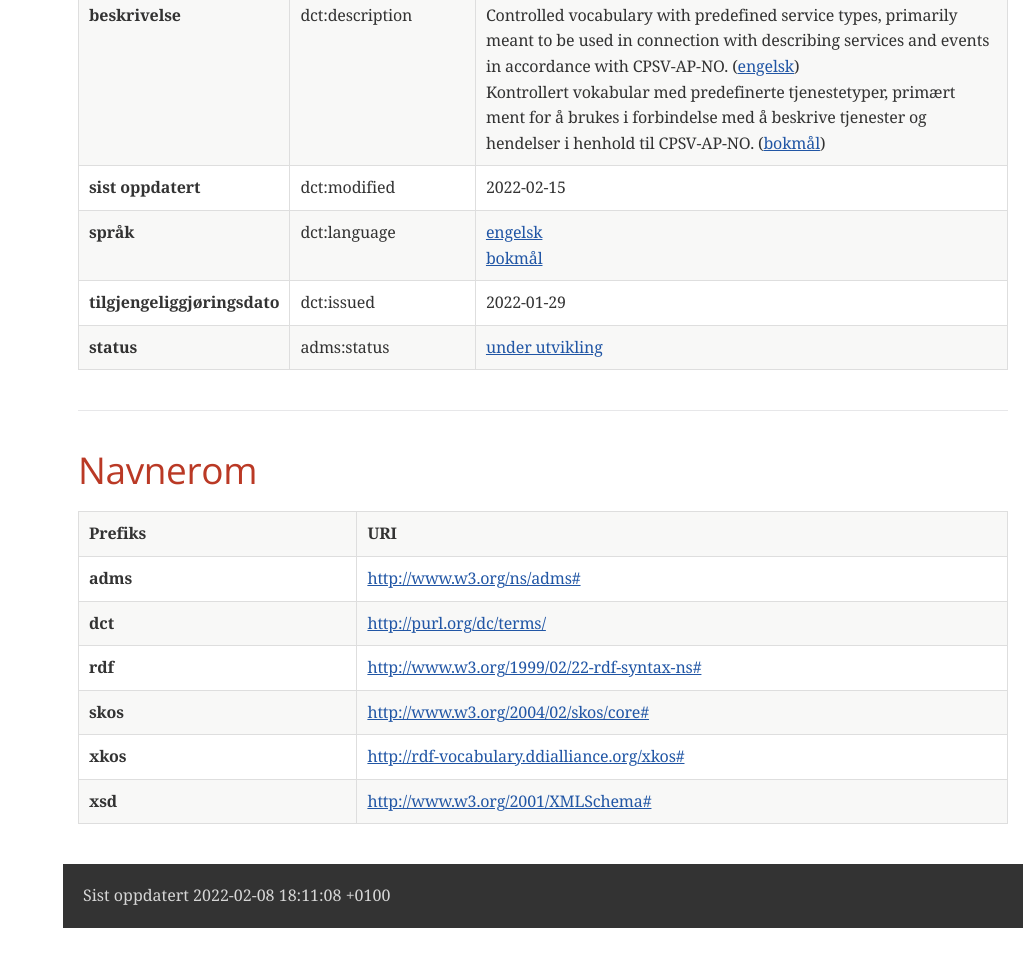
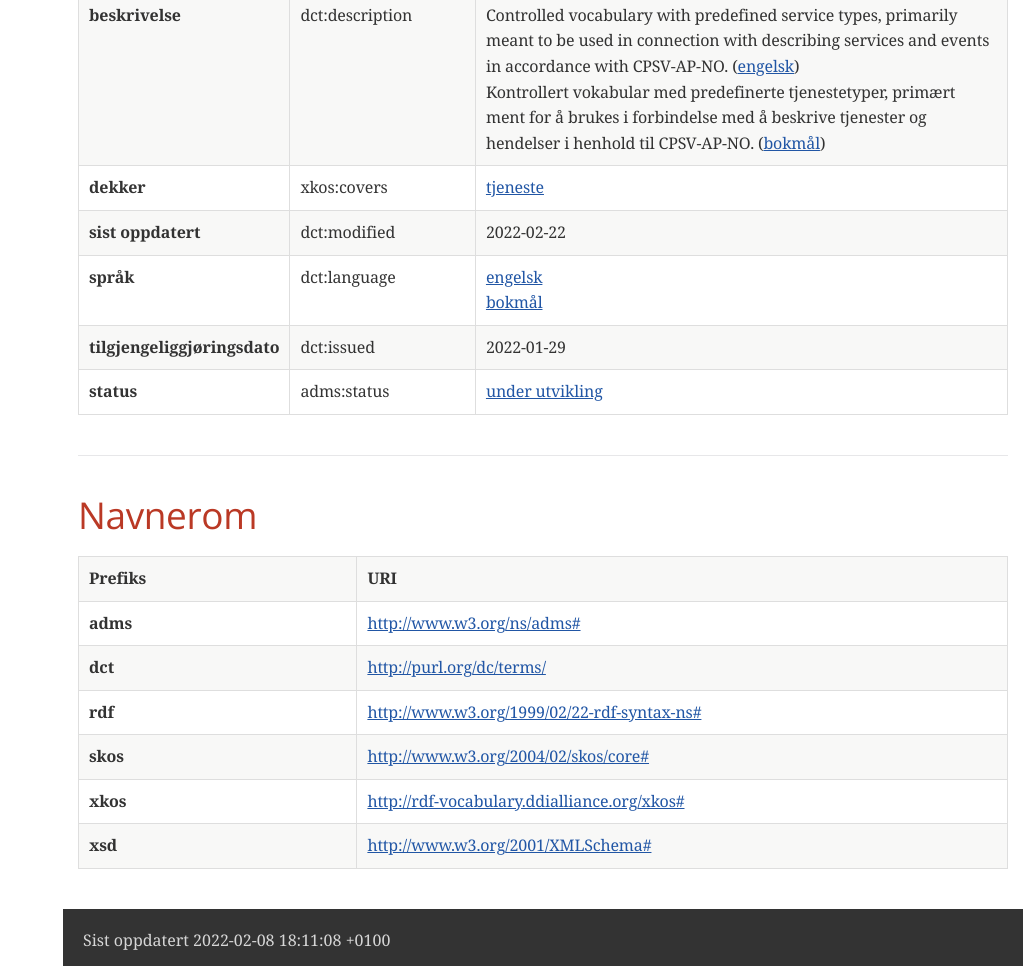
Before and after one commit to Informasjonsforvaltning/norvoc, a plain HTML site: page vocabularies/service-type/service-type-nb.html in a window 1280 px wide. Shown: the part 803-1769 px from the top of the page, without its empty margins (257-1280 px from the left). Before the commit the page ends 1731 px from the top, so only its background shows below. Drawn offline with nearby package versions, Linux system fonts and the light colour scheme; a web font is replaced by a local one.

Commit message:
Update service-type

```diff
--- a/vocabularies/service-type/service-type-nb.html
+++ b/vocabularies/service-type/service-type-nb.html
@@ -530,9 +530,14 @@ Dersom du finner feil eller mangler, ber vi om at dette meldes inn på <a href="
  Kontrollert vokabular med predefinerte tjenestetyper, primært ment for å brukes i forbindelse med å beskrive tjenester og hendelser i henhold til CPSV-AP-NO. (<a href="http://publications.europa.eu/resource/authority/language/NOB">bokmål</a>)</p></td>
 </tr>
 <tr>
+<td class="tableblock halign-left valign-top"><p class="tableblock"><strong>dekker</strong></p></td>
+<td class="tableblock halign-left valign-top"><p class="tableblock">xkos:covers</p></td>
+<td class="tableblock halign-left valign-top"><p class="tableblock"><a href="https://data.norge.no/concepts/9d406b71-273f-4631-8f3d-52d61943612b">tjeneste</a></p></td>
+</tr>
+<tr>
 <td class="tableblock halign-left valign-top"><p class="tableblock"><strong>sist oppdatert</strong></p></td>
 <td class="tableblock halign-left valign-top"><p class="tableblock">dct:modified</p></td>
-<td class="tableblock halign-left valign-top"><p class="tableblock">2022-02-15</p></td>
+<td class="tableblock halign-left valign-top"><p class="tableblock">2022-02-22</p></td>
 </tr>
 <tr>
 <td class="tableblock halign-left valign-top"><p class="tableblock"><strong>språk</strong></p></td>
```
Also changed, not shown: vocabularies/service-type/service-type-en.html (+6 -1 lines), 1 other file.
